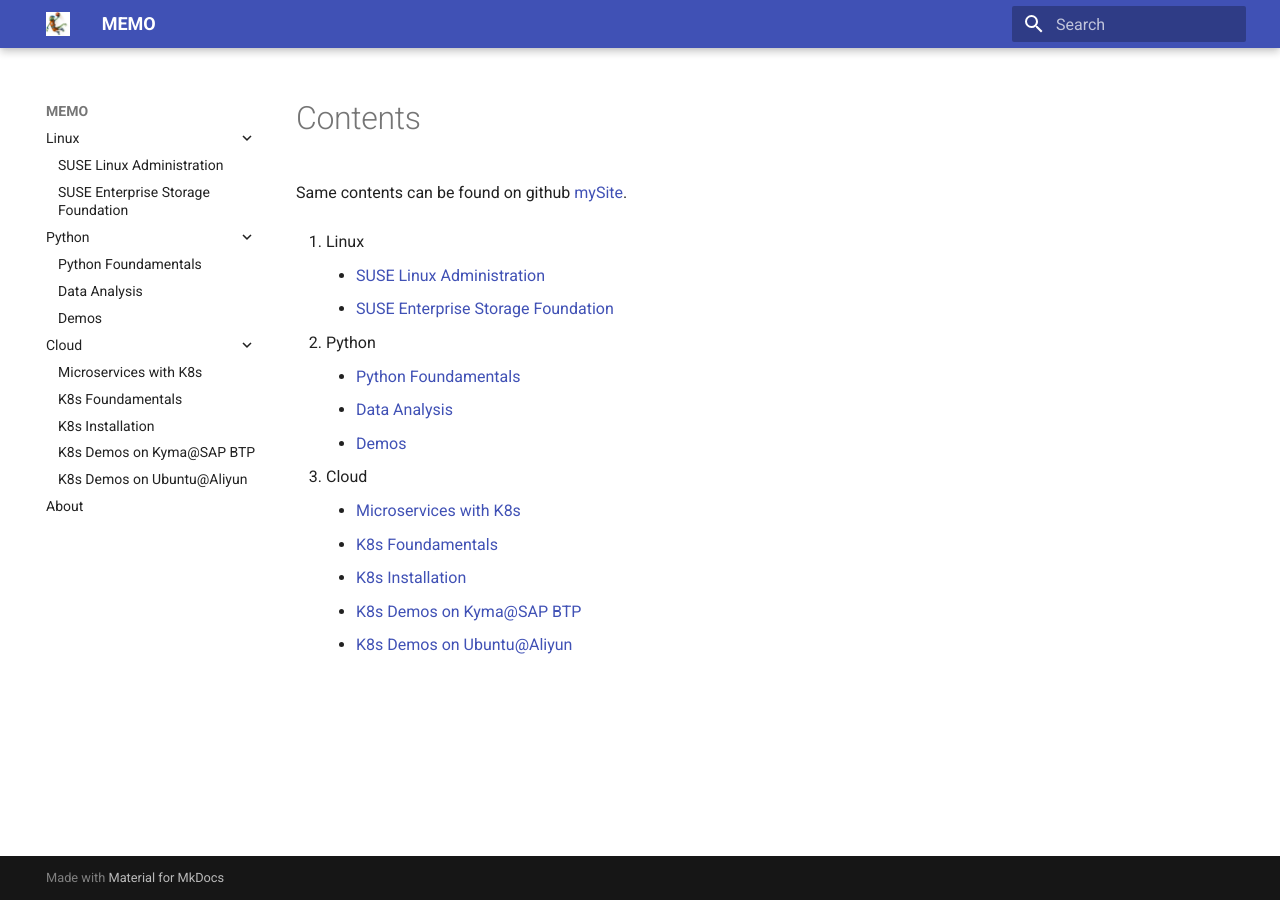
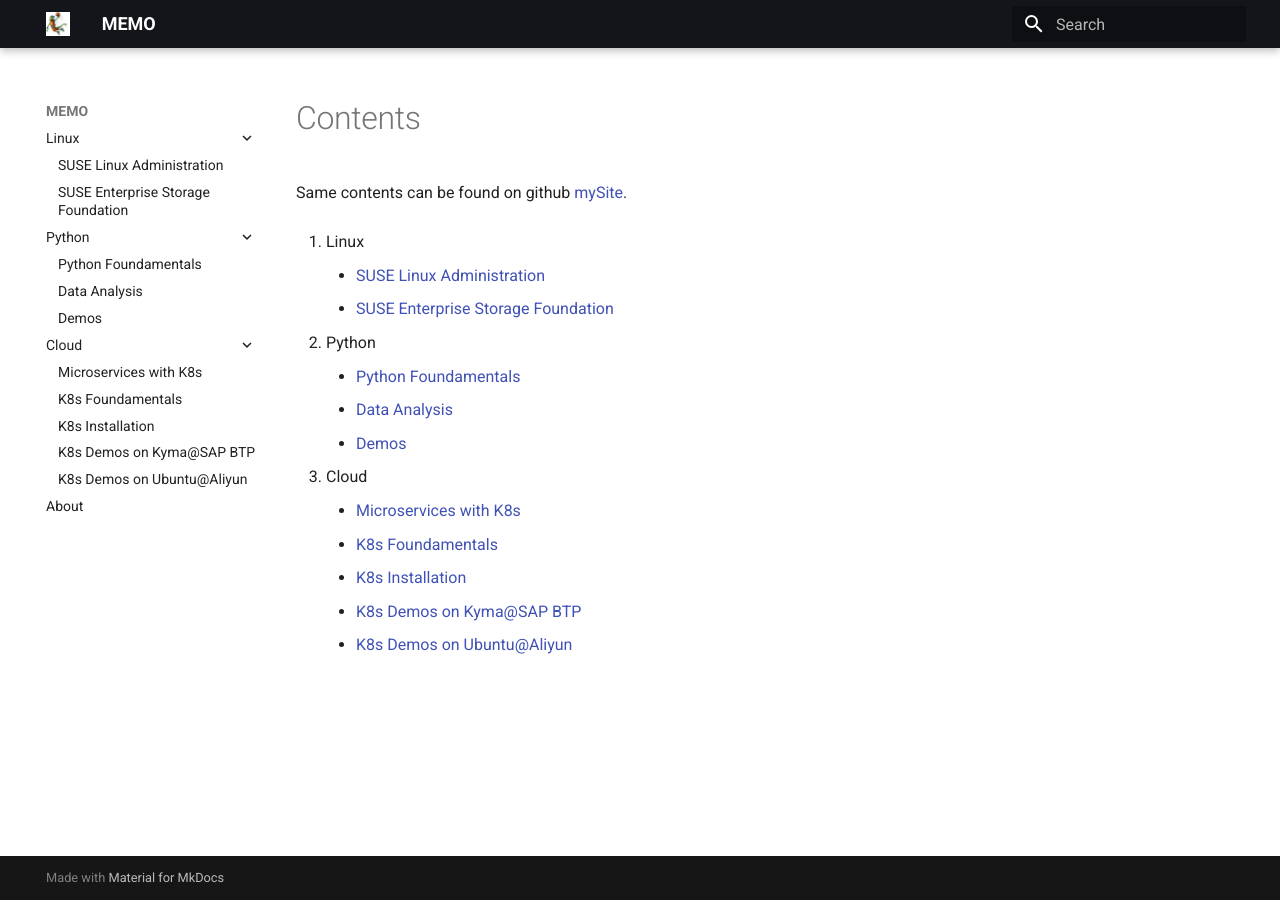
Before and after one commit to huyuhui001/mySite, an MkDocs documentation site: the page built from docs/index.md, in a window 1280 px wide. Built offline with MkDocs 1.6.1 and Material for MkDocs 9.7.7, drawn with Linux system fonts in a browser that asks for light colours.

Commit message:
mkdocs yaml file

```diff
--- a/mkdocs.yml
+++ b/mkdocs.yml
@@ -23,5 +23,5 @@ theme:
   - navigation.top
   - navigation.expand
   palette:
-    primary: 'indigo'
-    accent: 'Deep blue'
+    primary: 'black'
+    accent: 'deep blue'
```
